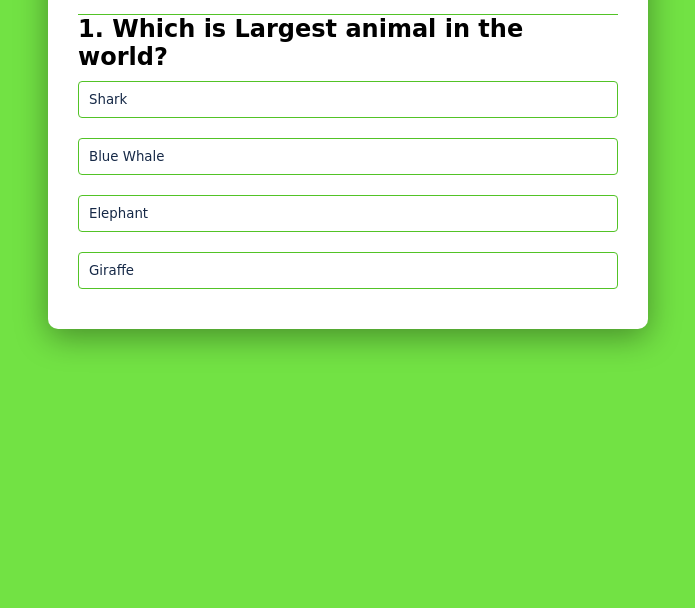
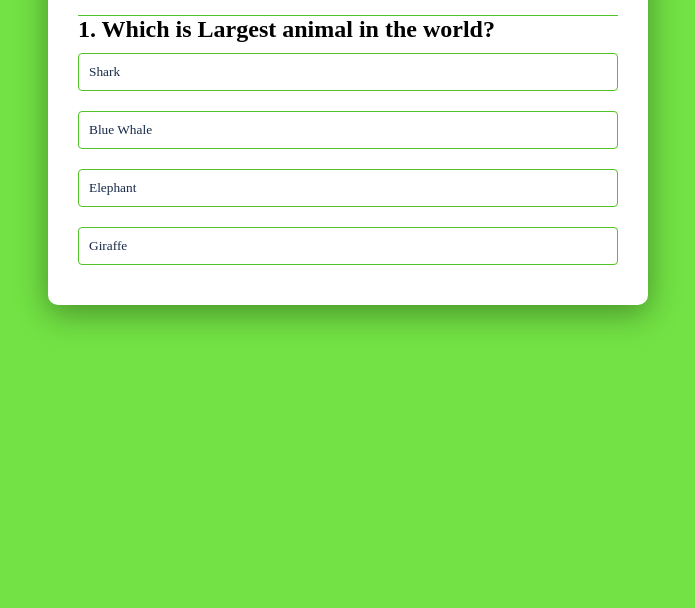
Before and after one commit to AnandaPrst/repo-quiz, a plain HTML site: page index.html in a window 1280 px wide. Shown: the part 192-800 px from the top of the page, without its empty margins (292-987 px from the left). Drawn offline with Linux system fonts and the light colour scheme.

Commit message:
Update style.css

```diff
--- a/style.css
+++ b/style.css
@@ -1,7 +1,7 @@
 * {
   margin: 0;
   padding: 0;
-  font-family: cursive;
+  font-family: poppins;
   box-sizing: border-box;
 }
 
```
